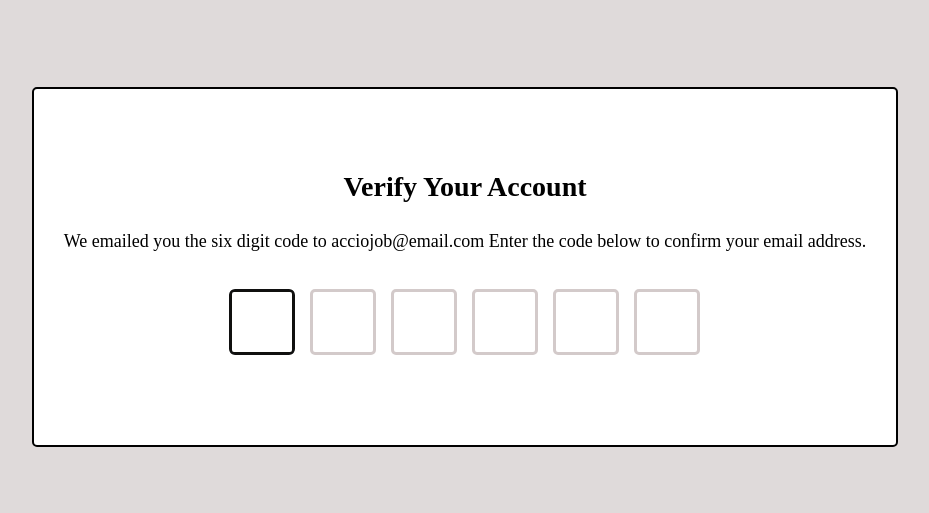
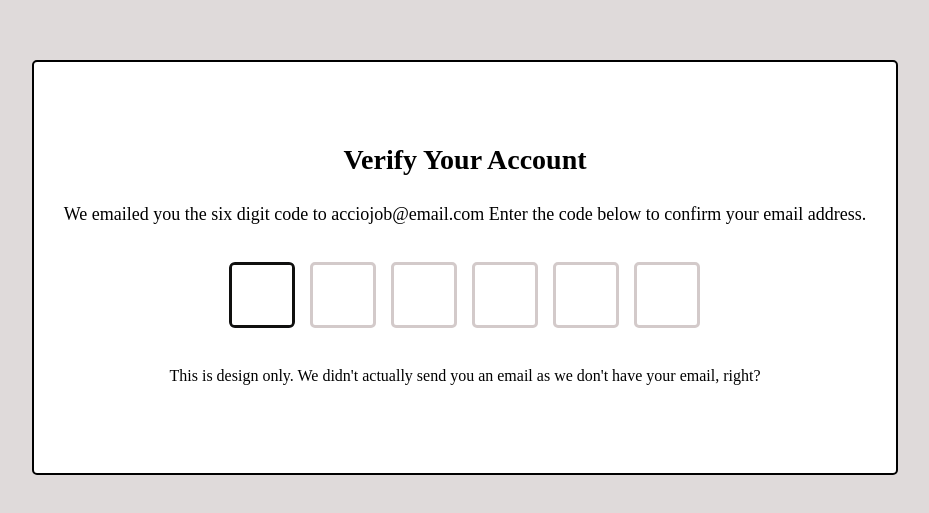
Before and after one commit to acciojob/OTP-roshanchaudhari7, a website: page main.html in a window 1280 px wide. Shown: the part 133-646 px from the top of the page, without its empty margins (175-1104 px from the left). Drawn offline with Linux system fonts and the light colour scheme.

Commit message:
created a submission

```diff
--- a/main.html
+++ b/main.html
@@ -20,6 +20,7 @@
             <input type="text" class="code" id="code-6" maxlength="1">
             <input type="text" class="code" id="code-5" maxlength="1">
         </div>
+		<p class="note">This is design only. We didn't actually send you an email as we don't have your email, right?</p>
     </div>
     <script type="text/javascript" src="./script.js">
 </script>
```
